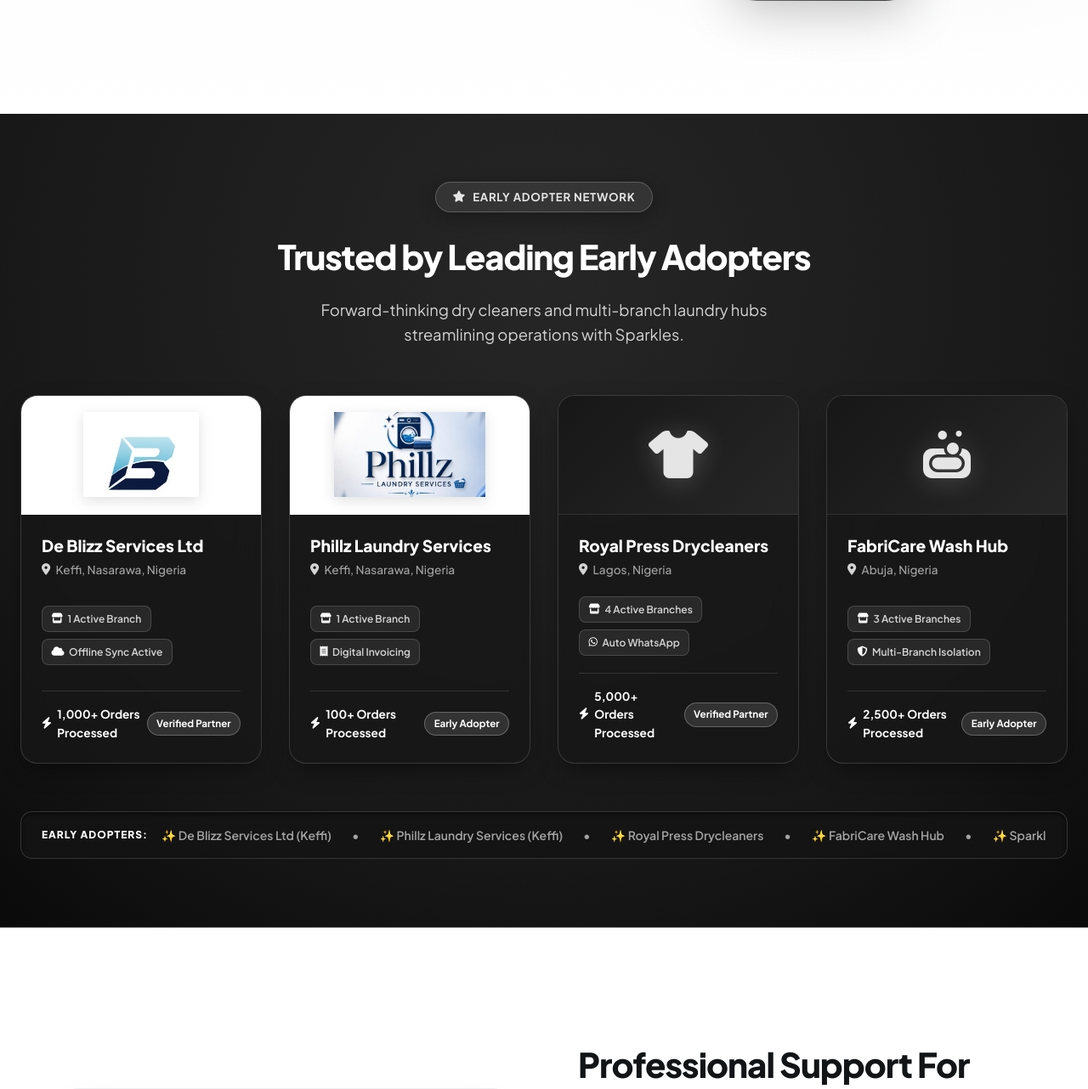
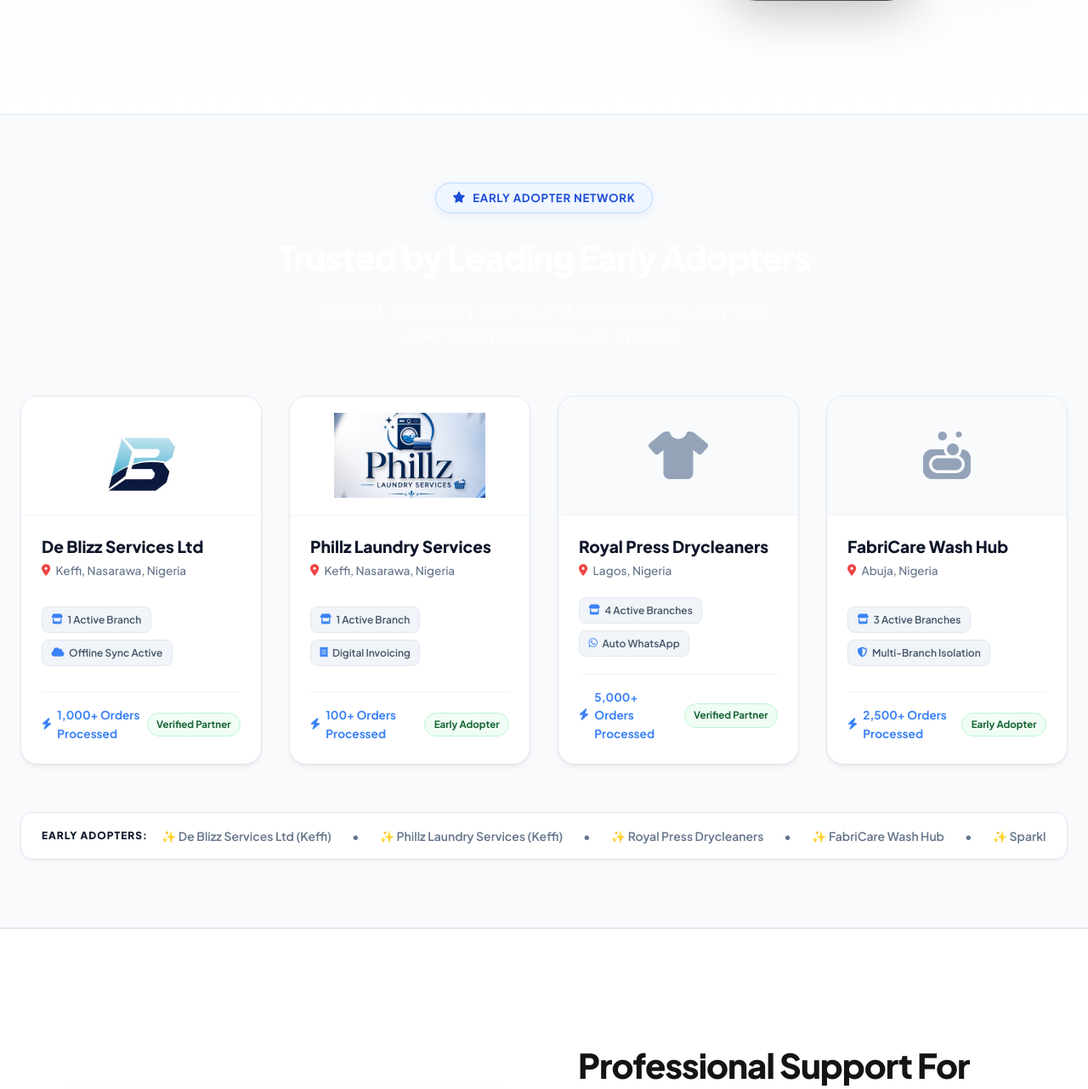
Before and after one commit to DamaMichaelYohanna/sparkles, a Django app: page / in a window 1280 px wide. Shown: the part 666-1948 px from the top of the page at 85% size. Run offline with Django 4.2, Linux system fonts and the light colour scheme.

Commit message:
Update Early Adopters section to Clean & Corporate light theme

```diff
--- a/laundry_backend/landing/static/landing/css/styles.css
+++ b/laundry_backend/landing/static/landing/css/styles.css
@@ -1889,13 +1889,14 @@ footer {
     color: #7f1d1d;
 }
 
-/* Early Adopters Showcase Section (Grey Monochromatic Theme) */
+/* Early Adopters Showcase Section (Clean & Corporate Theme) */
 .early-adopters-section {
-    background: radial-gradient(circle at 50% 20%, #262626 0%, #171717 70%, #0a0a0a 100%);
+    background: #f8fafc;
     padding: 5rem 1.5rem;
     position: relative;
     overflow: hidden;
-    border-bottom: 1px solid rgba(255, 255, 255, 0.12);
+    border-bottom: 1px solid #e2e8f0;
+    border-top: 1px solid #e2e8f0;
 }
 
 .early-adopters-container {
@@ -1907,9 +1908,9 @@ footer {
     display: inline-flex;
     align-items: center;
     gap: 0.5rem;
-    background: rgba(255, 255, 255, 0.08);
-    border: 1px solid rgba(255, 255, 255, 0.2);
-    color: #e5e5e5;
+    background: #eff6ff;
+    border: 1px solid #bfdbfe;
+    color: #1d4ed8;
     font-size: 0.825rem;
     font-weight: 700;
     padding: 0.4rem 1.25rem;
@@ -1917,7 +1918,7 @@ footer {
     margin-bottom: 1.25rem;
     text-transform: uppercase;
     letter-spacing: 0.75px;
-    box-shadow: 0 4px 20px rgba(0, 0, 0, 0.3);
+    box-shadow: 0 2px 10px rgba(59, 130, 246, 0.1);
 }
 
 .adopters-grid {
@@ -1929,23 +1930,20 @@ footer {
 }
 
 .adopter-card {
-    background: rgba(23, 23, 23, 0.75);
-    backdrop-filter: blur(16px);
-    -webkit-backdrop-filter: blur(16px);
-    border: 1px solid rgba(255, 255, 255, 0.15);
+    background: #ffffff;
+    border: 1px solid #e2e8f0;
     border-radius: 20px;
     overflow: hidden;
     display: flex;
     flex-direction: column;
-    transition: all 0.35s cubic-bezier(0.4, 0, 0.2, 1);
-    box-shadow: 0 10px 30px -10px rgba(0, 0, 0, 0.6);
+    transition: all 0.3s cubic-bezier(0.4, 0, 0.2, 1);
+    box-shadow: 0 4px 6px -1px rgba(0, 0, 0, 0.05), 0 2px 4px -2px rgba(0, 0, 0, 0.05);
 }
 
 .adopter-card:hover {
-    transform: translateY(-8px);
-    border-color: #ffffff;
-    box-shadow: 0 20px 40px -15px rgba(255, 255, 255, 0.15);
-    background: #1a1a1a;
+    transform: translateY(-6px);
+    border-color: #cbd5e1;
+    box-shadow: 0 20px 25px -5px rgba(0, 0, 0, 0.1), 0 8px 10px -6px rgba(0, 0, 0, 0.1);
 }
 
 /* Large Hero Showcase Slot for Logo */
@@ -1962,12 +1960,12 @@ footer {
 
 .adopter-logo-showcase.white-bg {
     background: #ffffff;
-    border-bottom: 1px solid rgba(255, 255, 255, 0.2);
+    border-bottom: 1px solid #f1f5f9;
 }
 
 .adopter-logo-showcase.icon-bg {
-    background: linear-gradient(135deg, #171717 0%, #262626 100%);
-    border-bottom: 1px solid rgba(255, 255, 255, 0.1);
+    background: #f8fafc;
+    border-bottom: 1px solid #f1f5f9;
 }
 
 .adopter-logo-hero {
@@ -1976,7 +1974,6 @@ footer {
     width: auto;
     height: auto;
     object-fit: contain;
-    filter: drop-shadow(0 4px 8px rgba(0, 0, 0, 0.12));
     transition: transform 0.3s ease;
 }
 
@@ -1986,8 +1983,13 @@ footer {
 
 .adopter-icon-hero {
     font-size: 3.5rem;
-    color: #e5e5e5;
-    filter: drop-shadow(0 4px 15px rgba(255, 255, 255, 0.2));
+    color: #94a3b8;
+}
+
+.adopter-card:hover .adopter-icon-hero {
+    color: #3b82f6;
+    transform: scale(1.05);
+    transition: all 0.3s ease;
 }
 
 .adopter-card-body {
@@ -2008,14 +2010,14 @@ footer {
 .adopter-name {
     font-size: 1.2rem;
     font-weight: 800;
-    color: #ffffff;
+    color: #0f172a;
     margin: 0;
     line-height: 1.3;
 }
 
 .adopter-location {
     font-size: 0.85rem;
-    color: #a3a3a3;
+    color: #64748b;
     display: flex;
     align-items: center;
     gap: 0.4rem;
@@ -2023,7 +2025,7 @@ footer {
 }
 
 .adopter-location i {
-    color: #d4d4d4;
+    color: #ef4444;
 }
 
 .adopter-features-list {
@@ -2033,9 +2035,9 @@ footer {
 }
 
 .adopter-feature-pill {
-    background: rgba(255, 255, 255, 0.08);
-    border: 1px solid rgba(255, 255, 255, 0.15);
-    color: #d4d4d4;
+    background: #f1f5f9;
+    border: 1px solid #e2e8f0;
+    color: #475569;
     font-size: 0.75rem;
     font-weight: 600;
     padding: 0.3rem 0.65rem;
@@ -2046,7 +2048,7 @@ footer {
 }
 
 .adopter-feature-pill i {
-    color: #ffffff;
+    color: #3b82f6;
 }
 
 .adopter-meta {
@@ -2054,13 +2056,13 @@ footer {
     align-items: center;
     justify-content: space-between;
     gap: 0.5rem;
-    border-top: 1px solid rgba(255, 255, 255, 0.12);
+    border-top: 1px solid #f1f5f9;
     padding-top: 1rem;
     font-size: 0.85rem;
 }
 
 .adopter-stat {
-    color: #ffffff;
+    color: #3b82f6;
     font-weight: 700;
     display: flex;
     align-items: center;
@@ -2068,9 +2070,9 @@ footer {
 }
 
 .adopter-tag {
-    background: rgba(255, 255, 255, 0.12);
-    border: 1px solid rgba(255, 255, 255, 0.25);
-    color: #ffffff;
+    background: #f0fdf4;
+    border: 1px solid #bbf7d0;
+    color: #166534;
     font-size: 0.725rem;
     font-weight: 700;
     padding: 0.25rem 0.65rem;
@@ -2079,21 +2081,21 @@ footer {
 }
 
 .adopter-ticker-wrapper {
-    background: rgba(20, 20, 20, 0.85);
-    border: 1px solid rgba(255, 255, 255, 0.15);
+    background: #ffffff;
+    border: 1px solid #e2e8f0;
     border-radius: 14px;
     padding: 1rem 1.5rem;
     display: flex;
     align-items: center;
     gap: 1rem;
     overflow: hidden;
-    box-shadow: inset 0 2px 4px rgba(0, 0, 0, 0.5);
+    box-shadow: 0 1px 3px rgba(0, 0, 0, 0.05);
 }
 
 .ticker-label {
     font-size: 0.75rem;
     font-weight: 800;
-    color: #ffffff;
+    color: #0f172a;
     letter-spacing: 1px;
     white-space: nowrap;
 }
@@ -2102,7 +2104,7 @@ footer {
     display: flex;
     align-items: center;
     gap: 1.5rem;
-    color: #a3a3a3;
+    color: #64748b;
     font-size: 0.875rem;
     font-weight: 600;
     white-space: nowrap;
```
